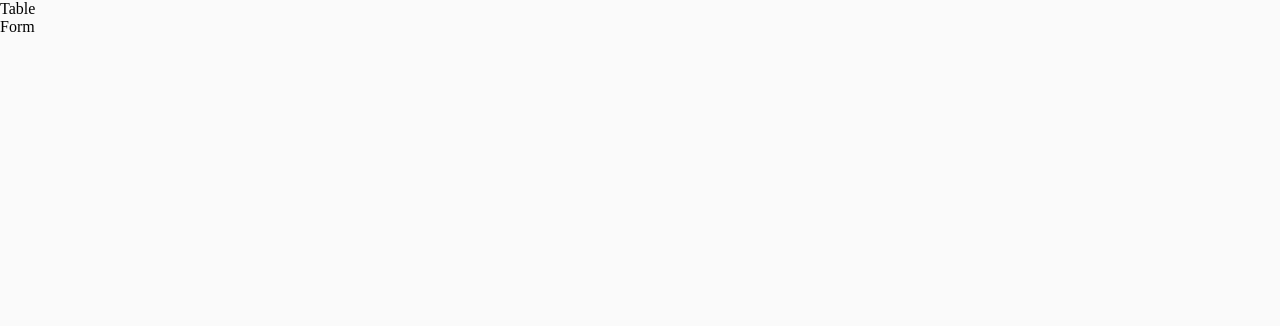
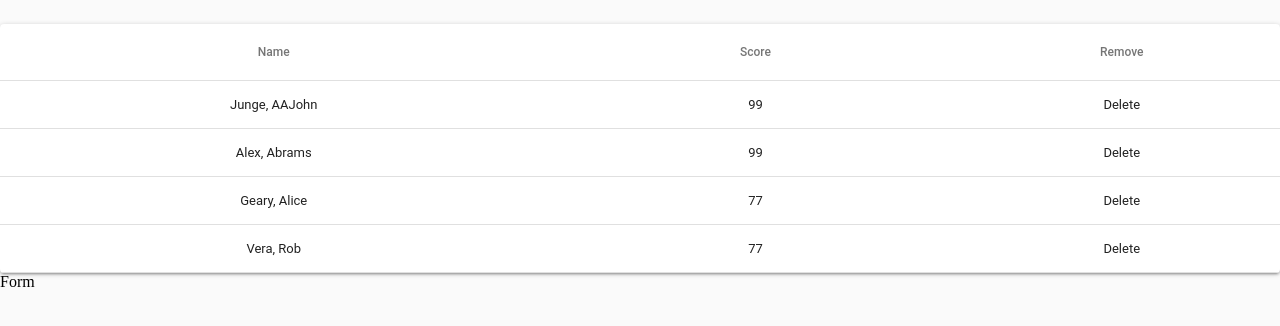
Before and after one commit to Antibioticvz/pga, a React (Create React App) app: page / in a window 1280 px wide. Shown: the top 326 px of the page. Built offline with nearby package versions, Linux system fonts and the light colour scheme.

Commit message:
added sorted rows

```diff
--- a/package.json
+++ b/package.json
@@ -4,6 +4,7 @@
   "private": true,
   "dependencies": {
     "@material-ui/core": "^3.9.2",
+    "@material-ui/styles": "^3.0.0-alpha.10",
     "gh-pages": "^2.0.1",
     "node-sass": "^4.11.0",
     "prop-types": "^15.7.2",
--- a/src/components/Table/table.jsx
+++ b/src/components/Table/table.jsx
@@ -1,16 +1,64 @@
 import React from 'react'
 import PropTypes from 'prop-types'
+import { withStyles } from '@material-ui/core/styles'
+import Table from '@material-ui/core/Table'
+import TableBody from '@material-ui/core/TableBody'
+import TableCell from '@material-ui/core/TableCell'
+import TableHead from '@material-ui/core/TableHead'
+import TableRow from '@material-ui/core/TableRow'
+import Paper from '@material-ui/core/Paper'
 
-const Table = () => {
+const styles = theme => ({
+  root: {
+    width: '100%',
+    marginTop: theme.spacing.unit * 3,
+    overflowX: 'auto',
+  },
+  table: {
+    minWidth: 700,
+  },
+})
+
+
+const rows = [
+  { firstName: 'Alex', lastName: 'Abrams', score: 99 },
+  { firstName: 'Junge', lastName: 'AAJohn', score: 99 },
+  { firstName: 'Vera', lastName: 'Rob', score: 77 },
+  { firstName: 'Geary', lastName: 'Alice', score: 77 },
+]
+
+function SimpleTable(props) {
+  const { classes } = props
+
+  const sortedData = [...rows].sort((a, b) => (
+    (a.score < b.score) ? 1 : (a.score === b.score) ? ((a.lastName > b.lastName) ? 1 : -1) : -1))
+
   return (
-    <div>
-      Table
-    </div>
+    <Paper className={classes.root}>
+      <Table className={classes.table}>
+        <TableHead>
+          <TableRow>
+            <TableCell align="center">Name</TableCell>
+            <TableCell align="center">Score </TableCell>
+            <TableCell align="center">Remove</TableCell>
+          </TableRow>
+        </TableHead>
+        <TableBody>
+          {sortedData.map((row, i) => (
+            <TableRow key={i}>
+              <TableCell align="center">{`${row.firstName}, ${row.lastName}`}</TableCell>
+              <TableCell align="center">{row.score}</TableCell>
+              <TableCell align="center">Delete</TableCell>
+            </TableRow>
+          ))}
+        </TableBody>
+      </Table>
+    </Paper>
   )
 }
 
-Table.propTypes = {
-
+SimpleTable.propTypes = {
+  // classes: PropTypes.object.isRequired,
 }
 
-export default Table
+export default withStyles(styles)(SimpleTable)
```
Also changed, not shown: 1 other file (tests, documents, lock files or other folders).
